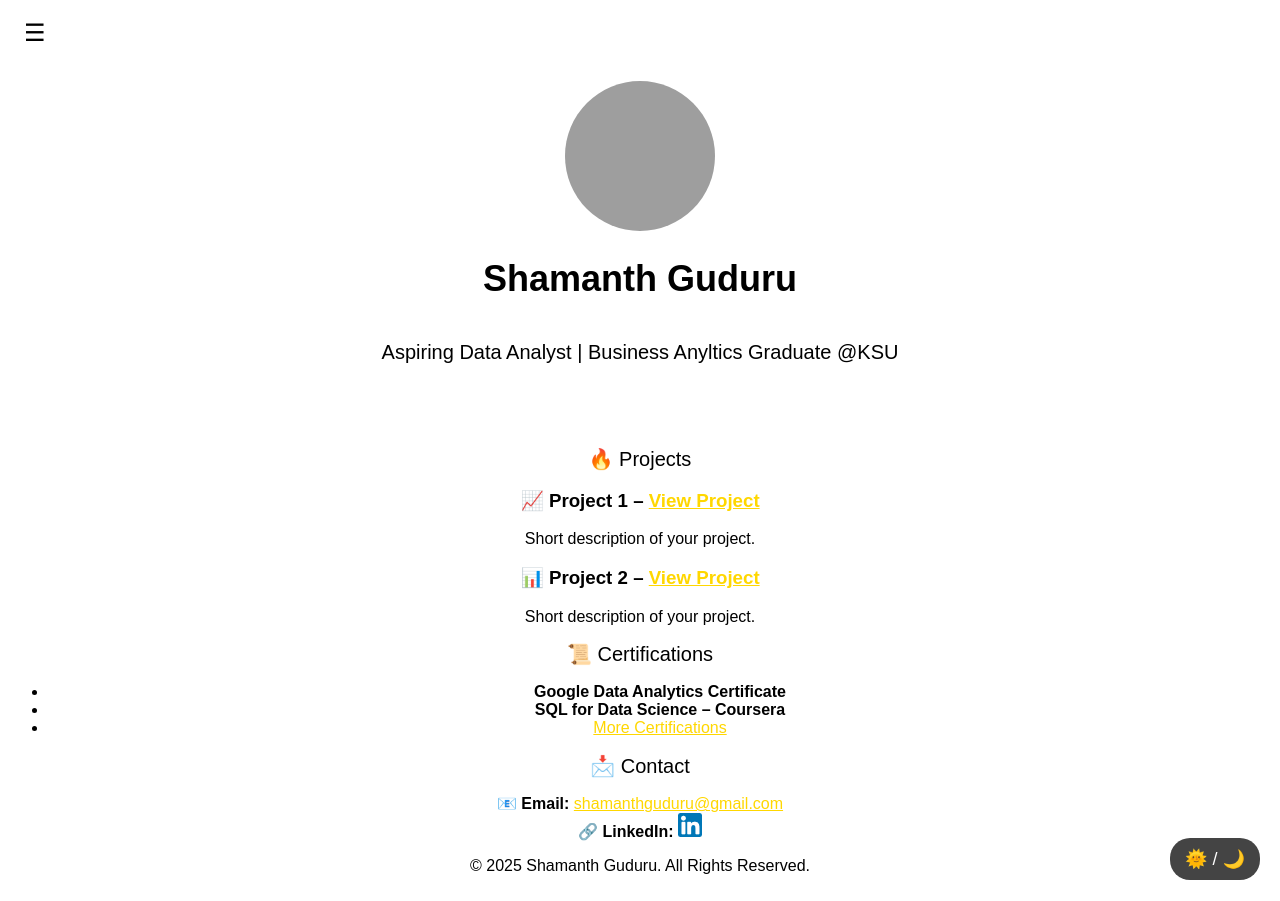
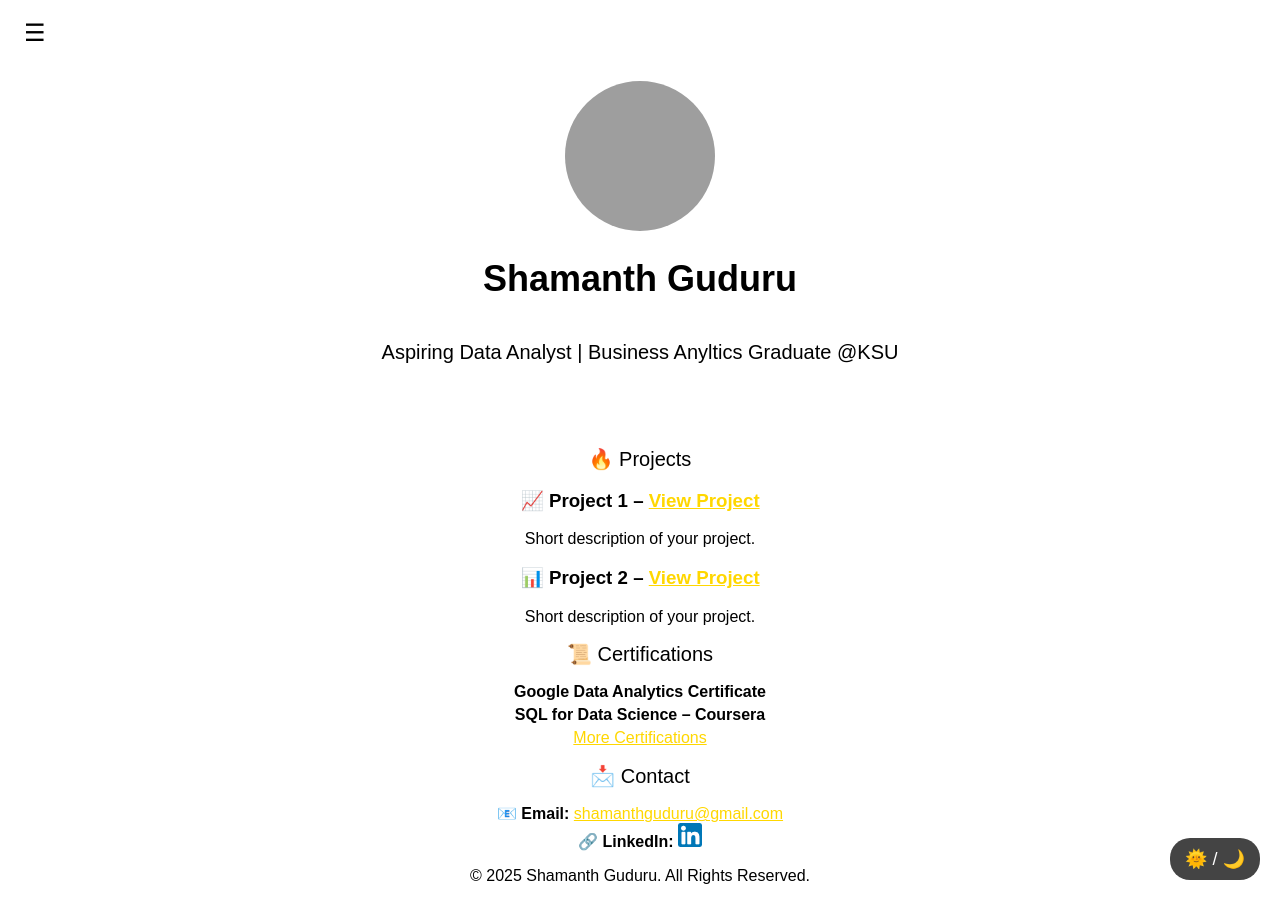
Before and after one commit to shamanthguduru/shamanthguduru.github.io, a Jekyll site: the page built from index.md, in a window 1280 px wide. Built offline with Jekyll 4.4.1, drawn with Linux system fonts in a browser that asks for light colours; grey boxes are pictures that could not be loaded.

Commit message:
Update style.css

```diff
--- a/assets/css/style.css
+++ b/assets/css/style.css
@@ -129,3 +129,12 @@ nav ul li a {
 nav.show {
     display: block;
 }
+/* Fix for unwanted bullet points */
+ul {
+    list-style-type: none; /* Removes default bullets */
+    padding-left: 0; /* Aligns text properly */
+}
+
+li {
+    margin-bottom: 5px; /* Adds space for readability */
+}
```
